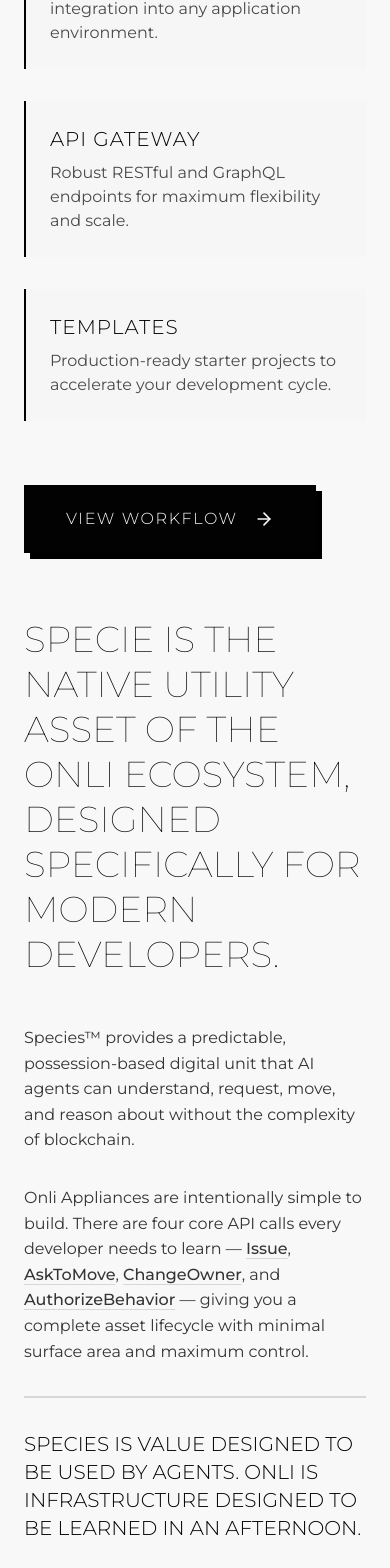
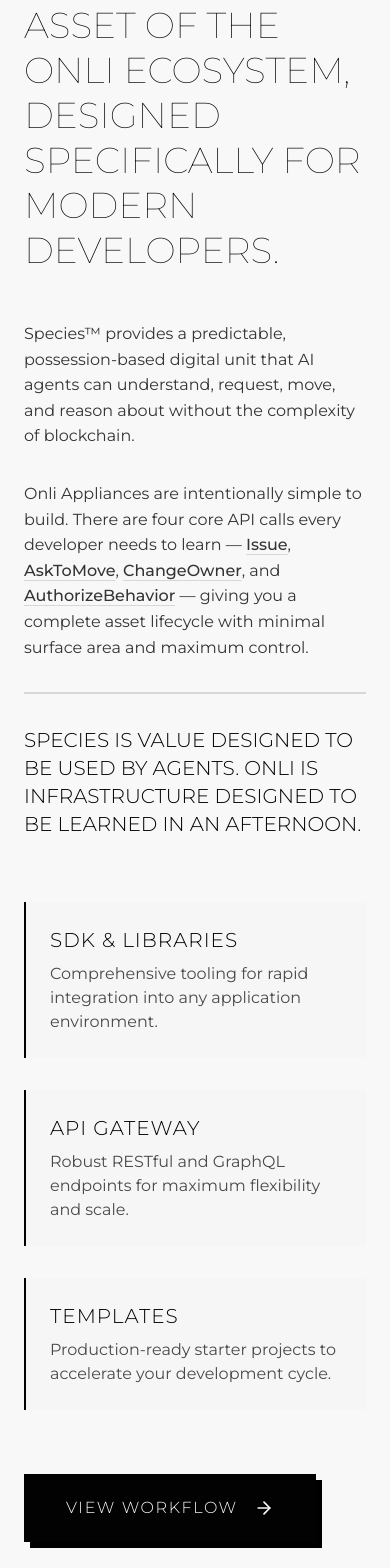
Before and after one commit to onli-mariah/species-mcp-marketplace, a Next.js app: page / in a window 390 px wide. Shown: the part 1029-2597 px from the top of the page. Built offline with nearby package versions, Linux system fonts and the light colour scheme.

Commit message:
Update mobile layout flow order

```diff
--- a/app/page.tsx
+++ b/app/page.tsx
@@ -48,8 +48,26 @@ export default function Home() {
       <main className="flex-1 flex flex-col pt-12 lg:pt-24 px-6 lg:px-12 max-w-[1600px] w-full mx-auto space-y-32 pb-32">
         <section className="grid grid-cols-1 lg:grid-cols-12 gap-16 pt-32 border-t-2 border-border pb-16 items-start">
 
-          {/* Left Side: Features & Button */}
-          <div className="lg:col-span-4 lg:col-start-1 space-y-12">
+          {/* Right Side: Copy (Appears First on Mobile) */}
+          <div className="order-1 lg:order-2 lg:col-span-7 lg:col-start-6 space-y-8 text-base font-normal leading-[1.6] text-foreground">
+            <p className="text-4xl font-thin mb-12 leading-tight uppercase">
+              Specie is the native utility asset of the Onli Ecosystem, designed specifically for modern developers.
+            </p>
+            <p className="text-foreground/80">
+              Species™ provides a predictable, possession-based digital unit that AI agents can understand, request, move, and reason about without the complexity of blockchain.
+            </p>
+            <p className="text-foreground/80">
+              Onli Appliances are intentionally simple to build. There are four core API calls every developer needs to learn — <span className="font-medium underline decoration-1 underline-offset-4 decoration-border">Issue</span>, <span className="font-medium underline decoration-1 underline-offset-4 decoration-border">AskToMove</span>, <span className="font-medium underline decoration-1 underline-offset-4 decoration-border">ChangeOwner</span>, and <span className="font-medium underline decoration-1 underline-offset-4 decoration-border">AuthorizeBehavior</span> — giving you a complete asset lifecycle with minimal surface area and maximum control.
+            </p>
+            <div className="pt-8 mt-8 border-t-2 border-border">
+              <p className="font-light text-xl uppercase">
+                Species is value designed to be used by agents. Onli is infrastructure designed to be learned in an afternoon.
+              </p>
+            </div>
+          </div>
+
+          {/* Left Side: Features & Button (Appears Second on Mobile) */}
+          <div className="order-2 lg:order-1 lg:col-span-4 lg:col-start-1 space-y-12">
             <div className="space-y-8">
               <div className="p-6 border-l-2 border-foreground bg-secondary/30">
                 <h4 className="font-light text-xl uppercase tracking-wider mb-2 text-foreground">SDK & Libraries</h4>
@@ -72,24 +90,6 @@ export default function Home() {
               >
                 View Workflow <ArrowRight className="w-5 h-5" />
               </Link>
-            </div>
-          </div>
-
-          {/* Right Side: Copy */}
-          <div className="lg:col-span-7 lg:col-start-6 space-y-8 text-base font-normal leading-[1.6] text-foreground">
-            <p className="text-4xl font-thin mb-12 leading-tight uppercase">
-              Specie is the native utility asset of the Onli Ecosystem, designed specifically for modern developers.
-            </p>
-            <p className="text-foreground/80">
-              Species™ provides a predictable, possession-based digital unit that AI agents can understand, request, move, and reason about without the complexity of blockchain.
-            </p>
-            <p className="text-foreground/80">
-              Onli Appliances are intentionally simple to build. There are four core API calls every developer needs to learn — <span className="font-medium underline decoration-1 underline-offset-4 decoration-border">Issue</span>, <span className="font-medium underline decoration-1 underline-offset-4 decoration-border">AskToMove</span>, <span className="font-medium underline decoration-1 underline-offset-4 decoration-border">ChangeOwner</span>, and <span className="font-medium underline decoration-1 underline-offset-4 decoration-border">AuthorizeBehavior</span> — giving you a complete asset lifecycle with minimal surface area and maximum control.
-            </p>
-            <div className="pt-8 mt-8 border-t-2 border-border">
-              <p className="font-light text-xl uppercase">
-                Species is value designed to be used by agents. Onli is infrastructure designed to be learned in an afternoon.
-              </p>
             </div>
           </div>
 
@@ -173,7 +173,8 @@ export default function Home() {
 
         {/* Section 4: Download OnliYou */}
         <section className="grid grid-cols-1 lg:grid-cols-12 gap-12 pt-32 border-t-2 border-border items-center">
-          <div className="lg:col-span-6 order-2 lg:order-1">
+          {/* Image (Appears First on Mobile) */}
+          <div className="order-1 lg:order-1 lg:col-span-6">
             <div className="aspect-square bg-secondary/30 border-2 border-border p-4 flex flex-col justify-center items-center text-center overflow-hidden">
                <img
                  src="/onliyou-lifestyle.jpg"
@@ -182,7 +183,9 @@ export default function Home() {
                />
             </div>
           </div>
-          <div className="lg:col-span-6 space-y-8 order-1 lg:order-2">
+
+          {/* Copy (Appears Second on Mobile) */}
+          <div className="order-2 lg:order-2 lg:col-span-6 space-y-8">
             <div className="text-sm font-sans uppercase tracking-widest font-bold text-muted-foreground">Get Started Today</div>
             <h2 className="text-4xl font-thin leading-tight tracking-tighter text-foreground uppercase">
               Download OnliYou
```
